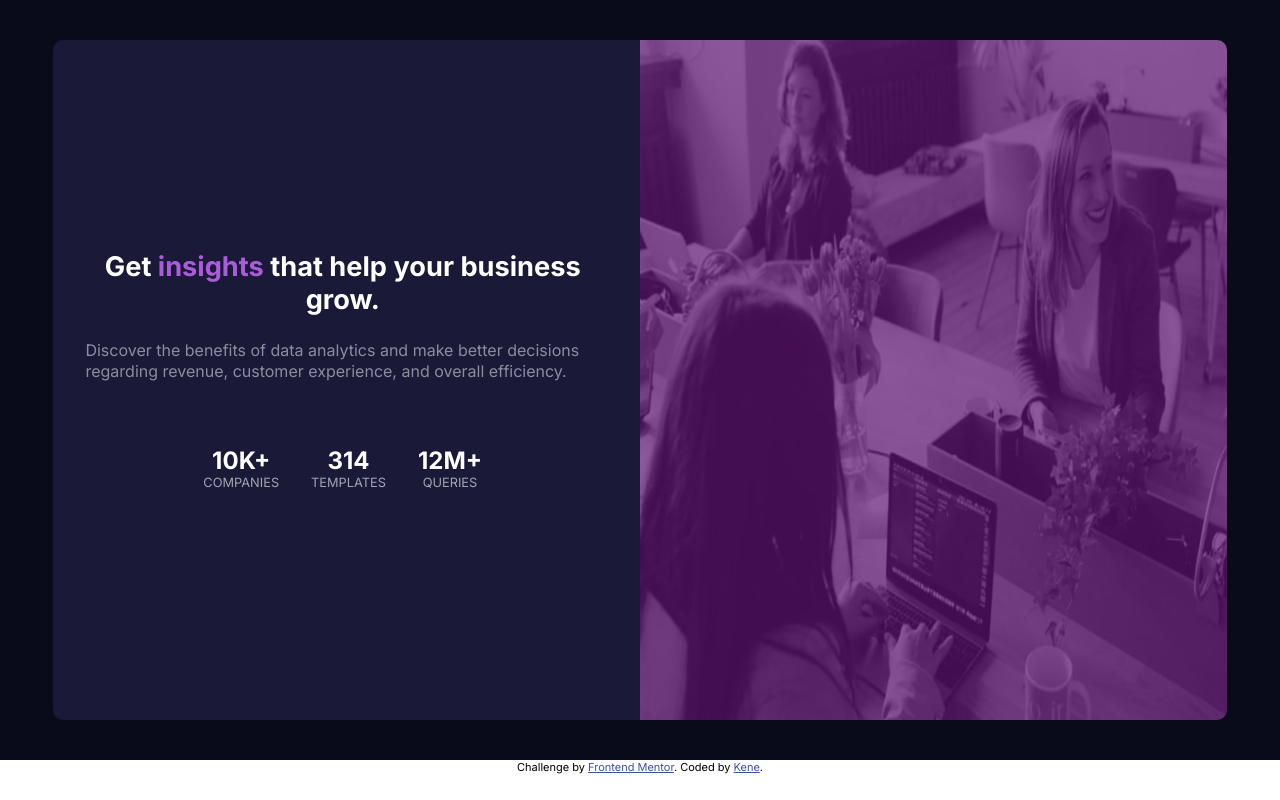
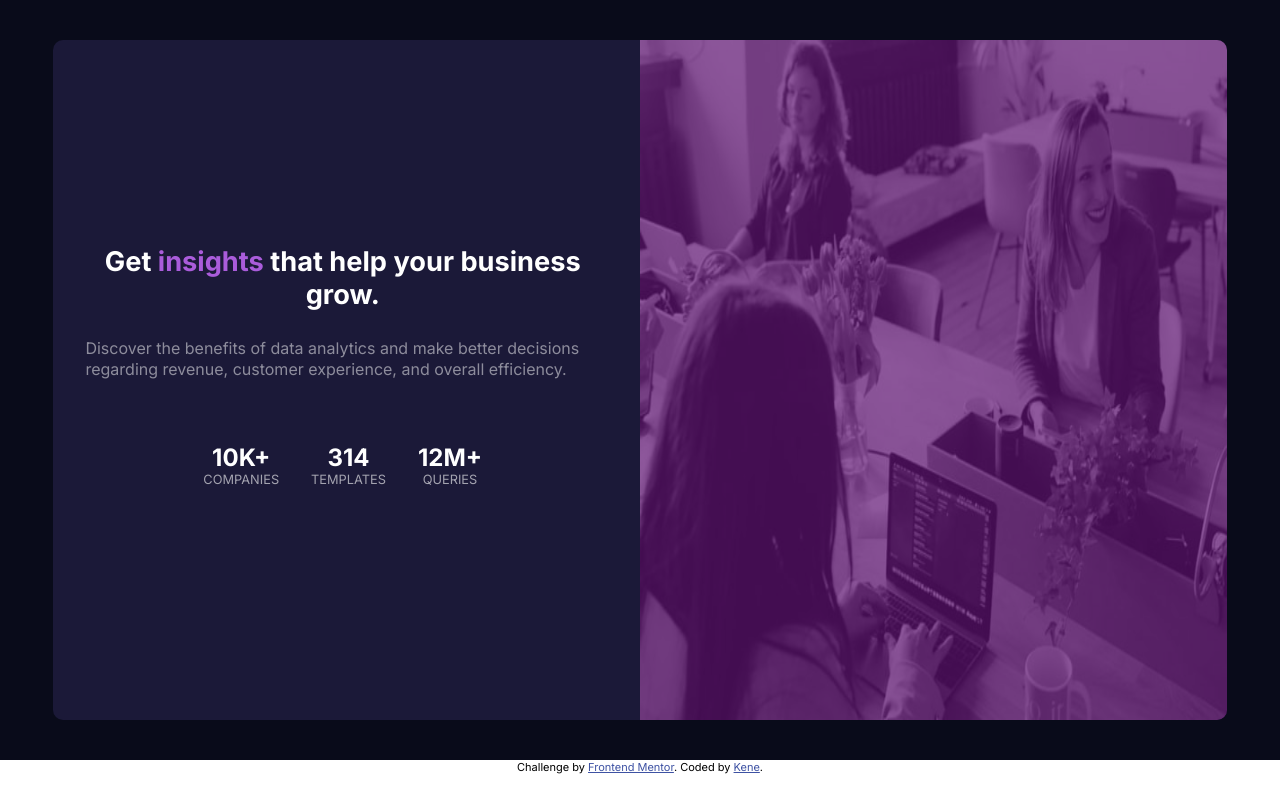
Before and after one commit to kenebebh/FEM-Stats-Preview-Card, a plain HTML site: page index.html in a window 1280 px wide. Drawn offline with Linux system fonts and the light colour scheme.

Commit message:
css second change

```diff
--- a/statscard.css
+++ b/statscard.css
@@ -131,7 +131,7 @@ body{
         display: flex;
     }
     #heading{
-        margin: .5rem 0 ;
+        margin: 0 .5rem .7rem ;
         font-size: 1.7rem
     }
     .para{
@@ -143,3 +143,10 @@ body{
         font-size: .8rem;
     }
 }
+
+/*Media queries for bigger laptops*/
+
+@media only screen and (min-width:1400px){
+
+
+}
```
